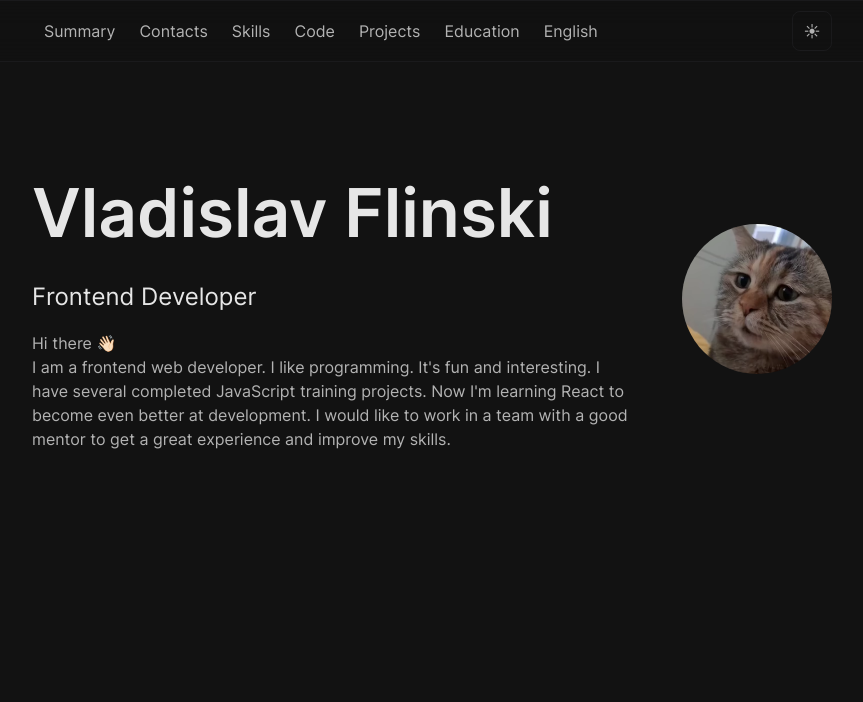
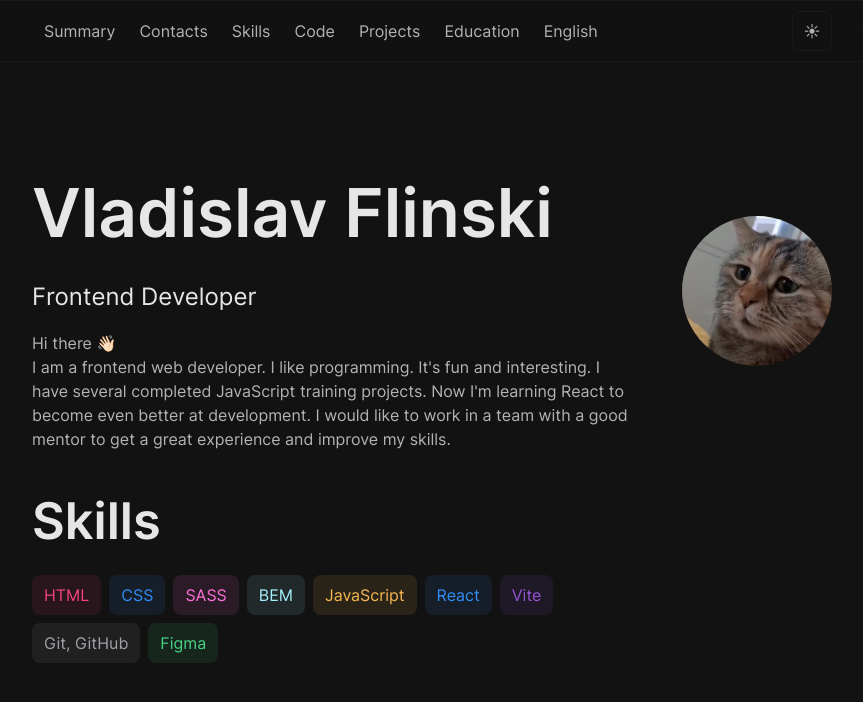
Before and after one commit to flinski/rsschool-cv, a website: page index.html in a window 1280 px wide. Shown: the top 702 px of the page, without its empty margins (208-1071 px from the left). Drawn offline with Linux system fonts and the light colour scheme; files whose address does not match are found by name.

Commit message:
feat: add skills section

```diff
--- a/index.html
+++ b/index.html
@@ -15,25 +15,25 @@
 						<nav class="header__nav">
 							<ul class="header__list">
 								<li class="header__item">
-									<a class="header__link" href="#hero">Summary</a>
+									<a class="header__button button" href="#hero">Summary</a>
 								</li>
 								<li class="header__item">
-									<a class="header__link" href="#">Contacts</a>
+									<a class="header__button button" href="#contacts">Contacts</a>
 								</li>
 								<li class="header__item">
-									<a class="header__link" href="#">Skills</a>
+									<a class="header__button button" href="#skills">Skills</a>
 								</li>
 								<li class="header__item">
-									<a class="header__link" href="#">Code</a>
+									<a class="header__button button" href="#code">Code</a>
 								</li>
 								<li class="header__item">
-									<a class="header__link" href="#">Projects</a>
+									<a class="header__button button" href="#projects">Projects</a>
 								</li>
 								<li class="header__item">
-									<a class="header__link" href="#">Education</a>
+									<a class="header__button button" href="#education">Education</a>
 								</li>
 								<li class="header__item">
-									<a class="header__link" href="#">English</a>
+									<a class="header__button button" href="#english">English</a>
 								</li>
 							</ul>
 						</nav>
@@ -68,6 +68,60 @@
 						</div>
 					</div>
 				</section>
+				<section class="skills" id="skills">
+					<div class="skills__container container">
+						<div class="skills__body">
+							<h2 class="skills__heading">Skills</h2>
+							<ul class="skills__list">
+								<li class="skills__item">
+									<button class="skills__button skills__button--red button" type="button">
+										HTML
+									</button>
+								</li>
+								<li class="skills__item">
+									<button class="skills__button skills__button--blue button" type="button">
+										CSS
+									</button>
+								</li>
+								<li class="skills__item">
+									<button class="skills__button skills__button--pink button" type="button">
+										SASS
+									</button>
+								</li>
+								<li class="skills__item">
+									<button class="skills__button skills__button--cyan button" type="button">
+										BEM
+									</button>
+								</li>
+								<li class="skills__item">
+									<button class="skills__button skills__button--yellow button" type="button">
+										JavaScript
+									</button>
+								</li>
+								<li class="skills__item">
+									<button class="skills__button skills__button--blue button" type="button">
+										React
+									</button>
+								</li>
+								<li class="skills__item">
+									<button class="skills__button skills__button--purple button" type="button">
+										Vite
+									</button>
+								</li>
+								<li class="skills__item">
+									<button class="skills__button skills__button--zinc button" type="button">
+										Git, GitHub
+									</button>
+								</li>
+								<li class="skills__item">
+									<button class="skills__button skills__button--green button" type="button">
+										Figma
+									</button>
+								</li>
+							</ul>
+						</div>
+					</div>
+				</section>
 			</main>
 			<footer class="footer"></footer>
 		</div>
--- a/src/styles.css
+++ b/src/styles.css
@@ -68,6 +68,22 @@
   --color-text-dim: hsl(0 0 70);
   --color-shade: hsl(0 0 7 / 0.1);
   --color-glass: hsl(240 5 50 / 0.1);
+  --color-blue: hsl(212 92 58);
+  --color-blue-bg: hsl(212 92 58 / 0.1);
+  --color-purple: hsl(270 59 58);
+  --color-purple-bg: hsl(270 59 58 / 0.1);
+  --color-green: hsl(146 62 55);
+  --color-green-bg: hsl(146 62 55 / 0.1);
+  --color-red: hsl(339 90 61);
+  --color-red-bg: hsl(339 90 61 / 0.1);
+  --color-pink: hsl(317 100 72);
+  --color-pink-bg: hsl(317 100 72 / 0.1);
+  --color-yellow: hsl(37 91 64);
+  --color-yellow-bg: hsl(37 91 64 / 0.1);
+  --color-cyan: hsl(190 96 82);
+  --color-cyan-bg: hsl(190 96 82 / 0.1);
+  --color-zinc: hsl(240 5 65);
+  --color-zinc-bg: hsl(240 5 65 / 0.1);
   --border-radius: 0.5rem;
   --font-family: "Inter", system-ui, "Segoe UI", Roboto, Helvetica, Arial, sans-serif,
   	"Apple Color Emoji", "Segoe UI Emoji", sans-serif;
@@ -247,6 +263,18 @@ p {
   }
 }
 
+.button {
+  display: inline-flex;
+  justify-content: center;
+  align-items: center;
+  padding-inline: 0.75rem;
+  min-height: var(--button-height);
+  border-radius: var(--border-radius);
+}
+.button:active {
+  scale: 0.95;
+}
+
 .toggle-theme {
   height: var(--button-height);
   aspect-ratio: 1;
@@ -281,21 +309,12 @@ p {
   display: flex;
   align-items: center;
 }
-.header__link {
-  display: inline-flex;
-  align-items: center;
-  justify-content: center;
-  padding-inline: 0.75rem;
-  height: var(--button-height);
+.header__button {
   color: var(--color-text-dim);
-  border-radius: var(--border-radius);
 }
-.header__link:hover {
-  color: var(--c-text);
+.header__button:hover {
+  color: var(--color-text);
   background-color: var(--color-glass);
-}
-.header__link:active {
-  scale: 0.95;
 }
 footer {
   height: 5000px;
@@ -314,6 +333,9 @@ footer {
   color: var(--color-text);
   font-size: 1.5rem;
 }
+.hero__summary {
+  margin-bottom: 0;
+}
 .hero__image-wrapper {
   flex: 0 0 auto;
   width: 9.375rem;
@@ -327,3 +349,46 @@ footer {
   object-fit: cover;
   object-position: center;
 }
+
+.skills__list {
+  display: flex;
+  align-items: center;
+  flex-wrap: wrap;
+  gap: 0.5rem;
+  max-width: 33.75rem;
+}
+.skills__button {
+  cursor: default;
+}
+.skills__button--blue {
+  color: var(--color-blue);
+  background-color: var(--color-blue-bg);
+}
+.skills__button--purple {
+  color: var(--color-purple);
+  background-color: var(--color-purple-bg);
+}
+.skills__button--green {
+  color: var(--color-green);
+  background-color: var(--color-green-bg);
+}
+.skills__button--red {
+  color: var(--color-red);
+  background-color: var(--color-red-bg);
+}
+.skills__button--pink {
+  color: var(--color-pink);
+  background-color: var(--color-pink-bg);
+}
+.skills__button--yellow {
+  color: var(--color-yellow);
+  background-color: var(--color-yellow-bg);
+}
+.skills__button--cyan {
+  color: var(--color-cyan);
+  background-color: var(--color-cyan-bg);
+}
+.skills__button--zinc {
+  color: var(--color-zinc);
+  background-color: var(--color-zinc-bg);
+}
```
